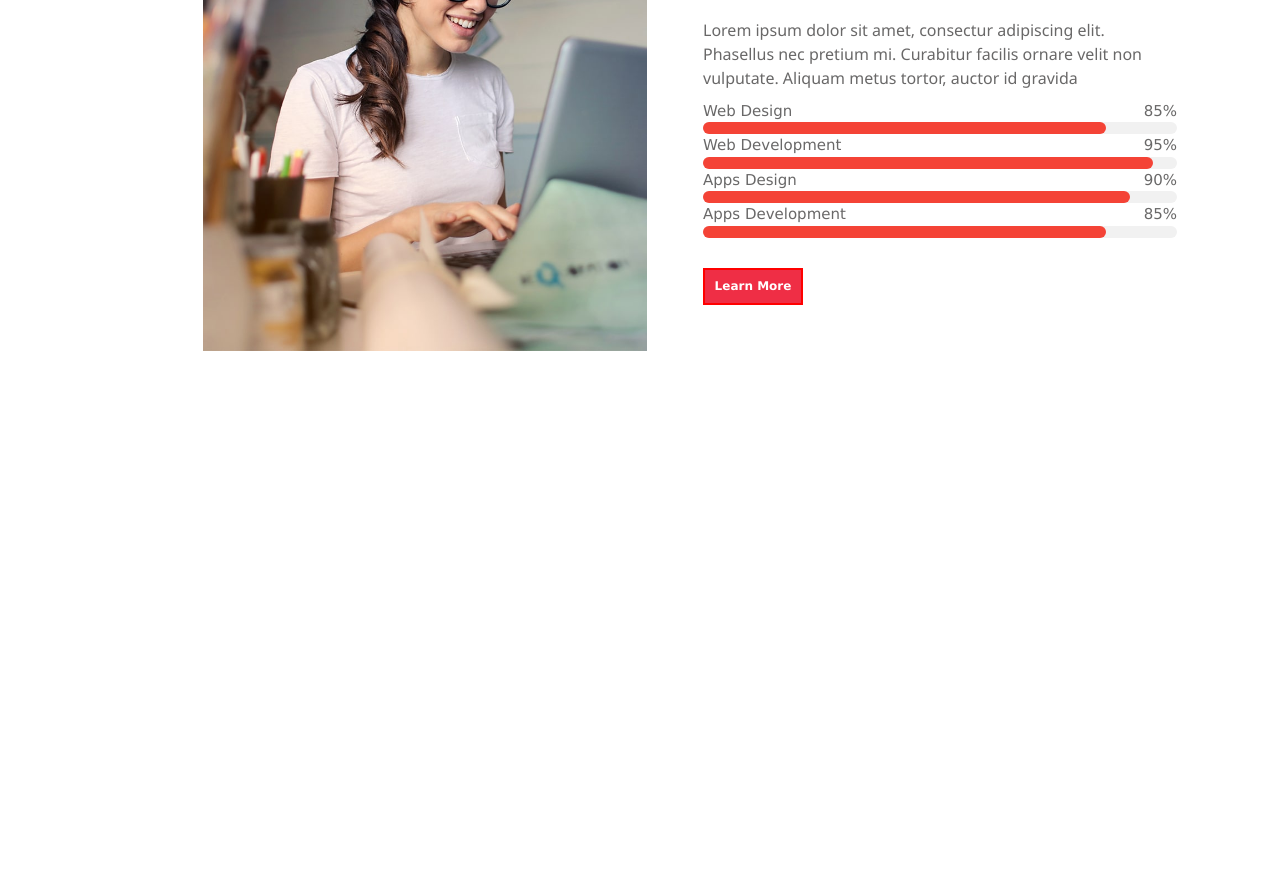
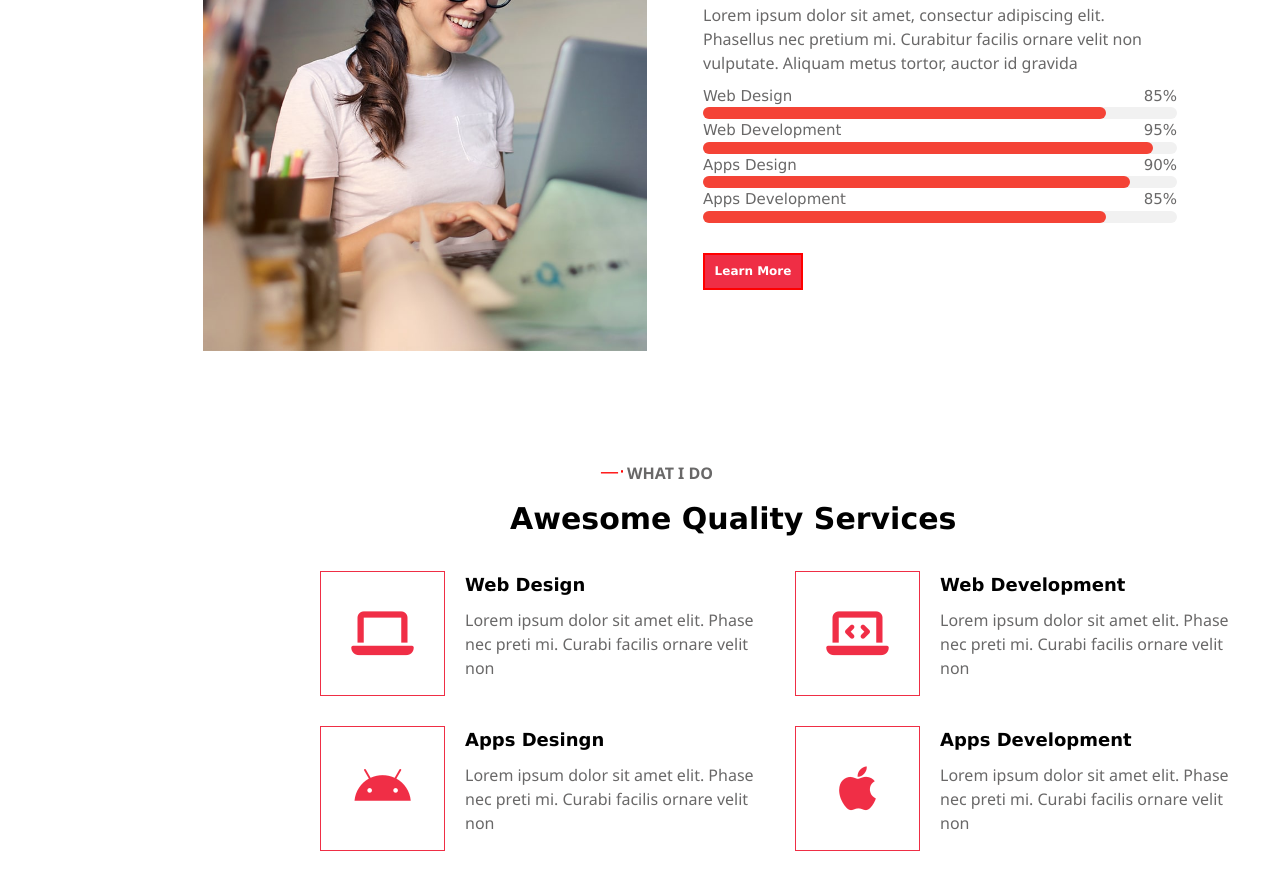
Before and after one commit to adunan2/Training, a plain HTML site: page full-template/index.html in a window 1280 px wide. Shown: the part 924-1814 px from the top of the page. Before the commit the page ends 1375 px from the top, so only its background shows below. Drawn offline with nearby package versions, Linux system fonts and the light colour scheme.

Commit message:
Full Template - part 3

```diff
--- a/full-template/css/style.css
+++ b/full-template/css/style.css
@@ -25,11 +25,12 @@ body{
 }
 a{
     color: black;
+    margin-right: 6px;
 }
 .section1{
     color: white;
     display: flex;
-    padding-right: 180px;
+    padding-right: 250px;
 }
 .new{
     margin-top: 18px;
@@ -62,8 +63,13 @@ h5{
     color: black;
     font-size: 20%;
 }
+h6{
+    color: rgb(105, 104, 104);
+    margin-top: 2px;
+
+}
 span{
-    margin-right: 5px;
+    margin-right: 6px;
     color: white;
 }
 .higher{
@@ -104,7 +110,7 @@ span{
     margin-left: 8px;
     font-size: 12px;
   }
-  .box1{
+.box1{
     display: flex;
     margin-top: 0px;
     margin-bottom: 0px;
@@ -133,11 +139,28 @@ span{
 .box3{
     display: flex;
     margin-top: 0px;
-    margin-bottom: 100px;
+    margin-bottom: 50px;
     flex-direction: row;
     justify-content: center;
     align-items: center;
 }
+.box5{
+    display: flex;
+    justify-content: center;
+    align-items: center;
+    margin-left: 530px;
+    margin-bottom: 5px;
+}
+.section5-1{
+    display: flex;
+    color: red;
+    margin-top: 6px;
+}
+.section5-2{
+    display: flex;
+    margin-left: 2px;
+}
+
 .section2{
     display: flex;
     width: 480px;
@@ -148,16 +171,15 @@ span{
     width: 610px;
     height: 20px;
     margin-top: 50px;
+    margin-bottom: 20px;
     font-size: 19px;
     display: flex;
-}
-h6{
-    color: rgb(105, 104, 104);
-    margin-top: 2px;
 }
 p{
     font-size: 30px;
     color: black;
+    margin-top: 0px;
+    margin-bottom: 0px;
 }
 .section5{
     width: 100px;
@@ -246,3 +268,49 @@ p{
     width: 474px;
     margin-left: 50px;
 }
+.box6{
+    justify-content: center;
+    align-items: center;
+    margin-left: 510px;
+    margin-bottom: 30px;
+}
+.box7{
+display: flex;
+}
+.box8{
+    margin-left: 320px;
+}
+.box8-1{
+    margin-left: 20px;
+    margin-top: 0px;
+    margin-bottom: 0px;
+    margin-right: 30px;
+}
+.box8-1-1{
+    font-size: 18px;
+}
+button{
+    width: 125px;
+    height: 125px;
+    background-color: white;
+    margin-right: 200px;
+   border: 1px solid rgba(239, 35, 60, .95);
+}
+i{
+    font-size: 50px;
+    color: rgba(239, 35, 60, .95);
+}
+.box9{
+    width: 300px;
+}
+.box10{
+    display: flex;
+}
+.box11{
+    width: 300px;
+}
+.box12{
+    display: flex;
+margin-top: 30px;
+margin-bottom: 100px;
+}
--- a/full-template/index.html
+++ b/full-template/index.html
@@ -7,6 +7,7 @@
         <title>Full Template</title>
         <link rel="stylesheet" href="css/style.css">
         <link rel="stylesheet" href="https://www.w3schools.com/w3css/4/w3.css">
+        <script src="https://kit.fontawesome.com/2a1319550a.js" crossorigin="anonymous"></script>
     </head>
     <body>
         <section class="full">
@@ -101,8 +102,74 @@
                     <div class="section5">
                         <div><b>Learn More</b></div>
                     </div>
+
+                </div>
+
+
+            </div>
+
+        </section>
+        <section class="box5">
+            <div class="section3">
+                <div class="section3-1">
+                    <div>&#8212;&middot;</div>
+                </div>
+                <div class="section3-2">
+                    <h6><b>WHAT I DO</b></h6>
                 </div>
             </div>
         </section>
+        <section class="box6">
+            <div><p><b>Awesome Quality Services</b></p></div>
+        </section>
+        <section class="box7">
+            <section class="box8">
+                <button><i class="fas fa-laptop"></i></button>
+            </section>
+            <section class="box8-1">
+                <div class="box8-1-1">
+                    <b>Web Design</b>
+                </div>
+                <section class="box9">
+                    <div><h6>Lorem ipsum dolor sit amet elit. Phase nec preti mi. Curabi facilis ornare velit non</h6></div>
+                </section>
+            </section>
+            <section class="box10">
+                <button><i class="fas fa-laptop-code"></i></button>
+                <section class="box8-1">
+                    <div class="box8-1-1">
+                        <b>Web Development</b>
+                    </div>
+                    <section class="box11">
+                        <div><h6>Lorem ipsum dolor sit amet elit. Phase nec preti mi. Curabi facilis ornare velit non</h6></div>
+                    </section>
+
+                </section>
+            </section>
+        </section>
+        <section class="box12">
+            <section class="box8">
+                <button><i class="fab fa-android"></i></button>
+            </section>
+            <section class="box8-1">
+                <div class="box8-1-1">
+                    <b>Apps Desingn</b>
+                </div>
+                <section class="box9">
+                    <div><h6>Lorem ipsum dolor sit amet elit. Phase nec preti mi. Curabi facilis ornare velit non</h6></div>
+                </section>
+            </section>
+            <section class="box10">
+                <button><i class="fab fa-apple"></i></button>
+                <section class="box8-1">
+                    <div class="box8-1-1">
+                        <b>Apps Development</b>
+                    </div>
+                    <section class="box11">
+                        <div><h6>Lorem ipsum dolor sit amet elit. Phase nec preti mi. Curabi facilis ornare velit non</h6></div>
+                    </section>
+                </section>
+            </section>
+        </section>
     </body>
 </html>
```
